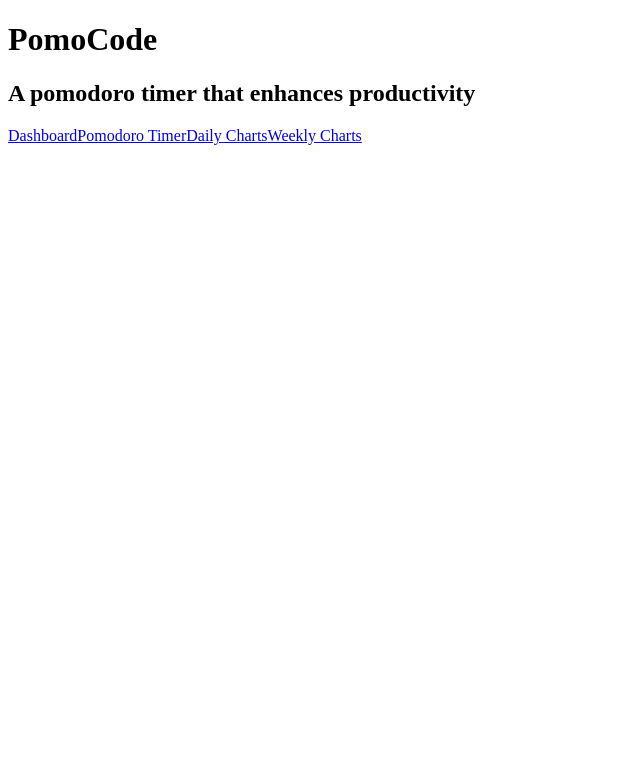
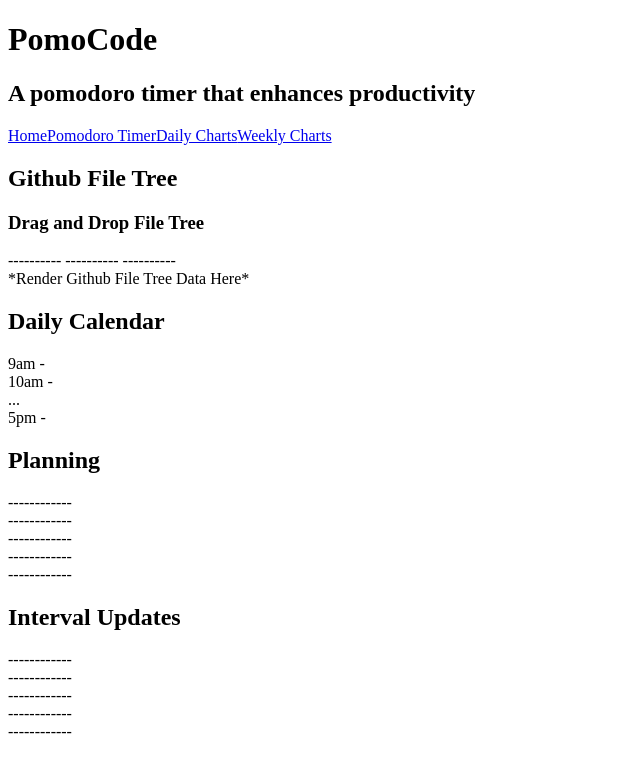
Before and after one commit to teamPERSEUS/Pomocode, a React app: page / in a window 1280 px wide. Shown: the top 772 px of the page, without its empty margins (0-640 px from the left). Built offline with nearby package versions, Linux system fonts and the light colour scheme; the HTML template or start-up script is replaced by a standard one.

Commit message:
makes dashboard default home page and adds simple html outline in each component

```diff
--- a/src/index.jsx
+++ b/src/index.jsx
@@ -22,20 +22,20 @@
         <h1 className="logo">PomoCode</h1>
         <h2 className="description">A pomodoro timer that enhances productivity</h2>
         <nav className="navBar">
-          <Link to="/dashboard">Dashboard</Link>
+          <Link to="/">Home</Link>
           <Link to="/timer">Pomodoro Timer</Link>
           <Link to="/dailyCharts">Daily Charts</Link>
           <Link to="/weeklyCharts">Weekly Charts</Link>
         </nav>
         <Router>
-          <Dashboard path="/dashboard" />
+          <Dashboard path="/" />
           <FileTree path="/fileTree" />
-            <Timer path="/timer" />
-            <Calendar path="/calender" />
-            <Planner path="/plan" />
-            <IntervalUpdates path="/intervalUpdates" />
+          <Timer path="/timer" />
+          <Calendar path="/calender" />
+          <Planner path="/plan" />
+          <IntervalUpdates path="/intervalUpdates" />
           <DailyCharts path="/dailyCharts" />
-            <WeeklyCharts path="/weeklyCharts" />
+          <WeeklyCharts path="/weeklyCharts" />
         </Router>
       </div>
     );
--- a/src/presentational/Calendar.jsx
+++ b/src/presentational/Calendar.jsx
@@ -8,7 +8,16 @@
 
   render() {
     return (
-      <div>CalendarTest</div>
+      <div>
+        <h2>Daily Calendar</h2>
+        9am -
+        <br />
+        10am -
+        <br />
+        ...
+        <br />
+        5pm -
+      </div>
     );
   }
 }
--- a/src/presentational/DailyCharts.jsx
+++ b/src/presentational/DailyCharts.jsx
@@ -8,7 +8,10 @@
 
   render() {
     return (
-      <div>DailyChartsTest</div>
+      <div>
+        <h2>Weekly Charts</h2>
+        <h3>Analyze your work history to determine how you are performing.</h3>
+      </div>
     );
   }
 }
--- a/src/presentational/Dashboard.jsx
+++ b/src/presentational/Dashboard.jsx
@@ -14,9 +14,7 @@
   render() {
     return (
       <div>
-        DashboardTest
         <FileTree />
-        <Timer />
         <Calendar />
         <Planner />
         <IntervalUpdates />
--- a/src/presentational/FileTree.jsx
+++ b/src/presentational/FileTree.jsx
@@ -8,7 +8,13 @@
 
   render() {
     return (
-      <div>FileTreeTest</div>
+      <div>
+        <h2>Github File Tree</h2>
+        <h3>Drag and Drop File Tree</h3>
+        ---------- ---------- ----------
+        <br />
+        *Render Github File Tree Data Here*
+      </div>
     );
   }
 }
--- a/src/presentational/IntervalUpdates.jsx
+++ b/src/presentational/IntervalUpdates.jsx
@@ -7,7 +7,21 @@
   }
 
   render() {
-    return <div>IntervalUpdatesTest</div>;
+    return (
+      <div>
+        <h2>Interval Updates</h2>
+        ------------
+        <br />
+        ------------
+        <br />
+        ------------
+        <br />
+        ------------
+        <br />
+        ------------
+        <br />
+      </div>
+    );
   }
 }
 
--- a/src/presentational/Planner.jsx
+++ b/src/presentational/Planner.jsx
@@ -8,7 +8,19 @@
 
   render() {
     return (
-      <div>PlannerTest</div>
+      <div>
+        <h2>Planning</h2>
+        ------------
+        <br />
+        ------------
+        <br />
+        ------------
+        <br />
+        ------------
+        <br />
+        ------------
+        <br />
+      </div>
     );
   }
 }
--- a/src/presentational/Timer.jsx
+++ b/src/presentational/Timer.jsx
@@ -8,7 +8,7 @@
 
   render() {
     return (
-      <div>TimerTest</div>
+      <img src="https://codepen.io/eddyerburgh/pen/yOjdqo/image/large.png" alt="Pomodoro Timer" />
     );
   }
 }
--- a/src/presentational/WeeklyCharts.jsx
+++ b/src/presentational/WeeklyCharts.jsx
@@ -8,7 +8,10 @@
 
   render() {
     return (
-      <div>WeeklyChartsTest</div>
+      <div>
+        <h2>Weekly Charts</h2>
+        <h3>Analyze your work history to determine how you are performing.</h3>
+      </div>
     );
   }
 }
```
Also changed, not shown: 1 other file (tests, documents, lock files or other folders).
